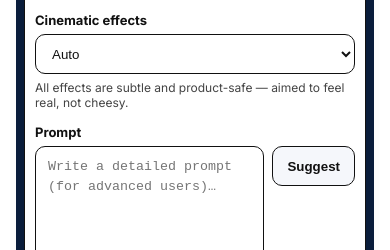
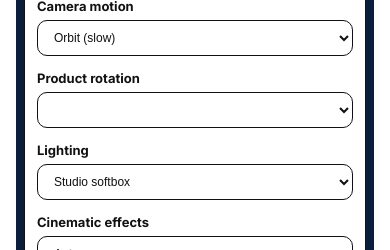
Before and after one commit to sellova-team/Sellova, a Next.js app: page /generate-video in a window 390 px wide. Shown: the part 782-1032 px from the top of the page. Built offline with nearby package versions, Linux system fonts and the light colour scheme.

Commit message:
update plans page and mobile fixes

```diff
--- a/app/generate-video/page.tsx
+++ b/app/generate-video/page.tsx
@@ -61,7 +61,7 @@ export default function GenerateVideoPage() {
     a.remove();
   };
 
-  // محاسبهٔ کردیت‌ها (نسخهٔ درست‌شده)
+  // محاسبهٔ کردیت‌ها
   const creditCost = React.useMemo(() => {
     const isAmazon = platform === "amazon";
     if (isAmazon) {
@@ -233,7 +233,7 @@ export default function GenerateVideoPage() {
             </div>
           </div>
 
-          {/* Motion / rotation / lights / effects */}
+          {/* Camera motion */}
           <div className="field">
             <label className="label">
               {messages.generateVideo.cameraLabel}
@@ -250,10 +250,43 @@ export default function GenerateVideoPage() {
             </select>
           </div>
 
-          {/* (بخش‌های نور/افکت و ... مثل قبل شما) */}
-          {/* ... */}
-          {/* فقط ادامه‌ی همان کدی که فرستادی: */}
-          {/* -------------------- Effects -------------------- */}
+          {/* Rotation */}
+          <div className="field">
+            <label className="label">
+              {messages.generateVideo.rotationLabel}
+            </label>
+            <select
+              className="select"
+              value={rotation}
+              onChange={(e) => setRotation(e.target.value as RotationOpt)}
+            >
+              <option value="none">{messages.generateVideo.rotationNone}</option>
+              <option value="slow">{messages.generateVideo.rotationSlow}</option>
+              <option value="medium">
+                {messages.generateVideo.rotationMedium}
+              </option>
+            </select>
+          </div>
+
+          {/* Lighting */}
+          <div className="field">
+            <label className="label">
+              {messages.generateVideo.lightingLabel}
+            </label>
+            <select
+              className="select"
+              value={lighting}
+              onChange={(e) => setLighting(e.target.value as LightOpt)}
+            >
+              <option value="studio-softbox">Studio softbox</option>
+              <option value="three-point">Three-point</option>
+              <option value="warm-sunset">Warm sunset</option>
+              <option value="cool-studio">Cool studio</option>
+              <option value="dramatic-spot">Dramatic spot</option>
+            </select>
+          </div>
+
+          {/* Effects */}
           <div className="field">
             <label className="label">
               {messages.generateVideo.effectsLabel}
@@ -351,7 +384,6 @@ export default function GenerateVideoPage() {
             {messages.generateVideo.previewCaption}
           </p>
 
-          {/* ✅ دکمه دانلود (هیچ استایل جدیدی اضافه نشده، از کلاس‌های موجود استفاده شده) */}
           <div className="genRow">
             <button
               type="button"
@@ -378,12 +410,14 @@ export default function GenerateVideoPage() {
           font-family: Inter, "Segoe UI", system-ui, -apple-system, Roboto,
             Arial, sans-serif;
         }
+
         .hdr {
           margin-top: 6px;
           margin-bottom: 6px;
           display: flex;
           justify-content: center;
         }
+
         .logo {
           display: block;
           width: auto;
@@ -391,6 +425,7 @@ export default function GenerateVideoPage() {
           image-rendering: -webkit-optimize-contrast;
           filter: drop-shadow(0 1px 0.5px rgba(0, 0, 0, 0.35));
         }
+
         .title {
           color: #fff;
           text-align: center;
@@ -401,15 +436,17 @@ export default function GenerateVideoPage() {
           position: relative;
           z-index: 2;
         }
+
         .grid {
           width: 100%;
           max-width: 1160px;
           display: grid;
           grid-template-columns: 1fr;
           gap: 20px;
-          margin-top: 0;
+          margin-top: 8px;
           transform: translateY(-10px);
         }
+
         @media (min-width: 980px) {
           .grid {
             grid-template-columns: 1fr 1fr;
@@ -417,6 +454,7 @@ export default function GenerateVideoPage() {
             transform: translateY(-95px);
           }
         }
+
         .card {
           background: #fff;
           border: 1px solid #111;
@@ -425,9 +463,11 @@ export default function GenerateVideoPage() {
           box-shadow: 0 1px 0 rgba(0, 0, 0, 0.06),
             0 6px 18px rgba(0, 0, 0, 0.06);
         }
+
         .uploadWrap {
           padding: 6px 2px 8px;
         }
+
         .uploadBox {
           border: 2px dashed #222;
           border-radius: 12px;
@@ -435,6 +475,7 @@ export default function GenerateVideoPage() {
           text-align: center;
           background: #fafcff;
         }
+
         .uploadIcon {
           width: 34px;
           height: 34px;
@@ -447,11 +488,13 @@ export default function GenerateVideoPage() {
           font-size: 18px;
           border: 1px solid #bcd6ff;
         }
+
         .uploadTitle {
           font-weight: 700;
           color: #0b1e3d;
           margin-bottom: 6px;
         }
+
         .actionsRow {
           display: flex;
           align-items: center;
@@ -464,6 +507,7 @@ export default function GenerateVideoPage() {
         .field {
           margin-top: 14px;
         }
+
         .label {
           display: block;
           font-size: 13px;
@@ -471,6 +515,7 @@ export default function GenerateVideoPage() {
           margin-bottom: 6px;
           font-weight: 700;
         }
+
         .hint {
           margin-top: 6px;
           font-size: 12px;
@@ -487,6 +532,7 @@ export default function GenerateVideoPage() {
           padding: 0 12px;
           outline: none;
         }
+
         .select:focus {
           box-shadow: 0 0 0 3px rgba(22, 119, 255, 0.15);
           border-color: #0b57d0;
@@ -496,6 +542,7 @@ export default function GenerateVideoPage() {
           display: inline-flex;
           gap: 8px;
         }
+
         .segItem {
           border: 1px solid #111;
           border-radius: 999px;
@@ -510,6 +557,7 @@ export default function GenerateVideoPage() {
           align-items: center;
           gap: 8px;
         }
+
         .segItem input {
           appearance: none;
           width: 12px;
@@ -517,9 +565,11 @@ export default function GenerateVideoPage() {
           border: 2px solid #0b57d0;
           border-radius: 50%;
         }
+
         .segItem input:checked {
           background: #0b57d0;
         }
+
         .segItem:hover {
           background: #f7faff;
         }
@@ -530,6 +580,7 @@ export default function GenerateVideoPage() {
           gap: 8px;
           align-items: start;
         }
+
         .textarea {
           min-height: 92px;
           resize: vertical;
@@ -541,6 +592,7 @@ export default function GenerateVideoPage() {
           outline: none;
           line-height: 1.5;
         }
+
         .textarea:focus {
           box-shadow: 0 0 0 3px rgba(22, 119, 255, 0.15);
           border-color: #0b57d0;
@@ -554,34 +606,42 @@ export default function GenerateVideoPage() {
           cursor: pointer;
           transition: transform 0.05s ease, box-shadow 0.15s ease;
         }
+
         .btn:active {
           transform: translateY(1px);
         }
+
         .btnGhost {
           background: #fff;
           color: #0b57d0;
           border: 1px solid #0b57d0;
         }
+
         .btnGhost:hover {
           background: #f0f6ff;
         }
+
         .btnLight {
           background: #f5f7fb;
           color: #111;
           border: 1px solid #111;
         }
+
         .btnLight:hover {
           background: #eef2f8;
         }
+
         .btnPrimary {
           background: #1483ff;
           color: #fff;
           border: 1px solid #0b57d0;
           box-shadow: 0 6px 18px rgba(20, 131, 255, 0.25);
         }
+
         .btnPrimary:hover {
           background: #0f74e6;
         }
+
         .btnBlock {
           width: 100%;
         }
@@ -595,9 +655,11 @@ export default function GenerateVideoPage() {
           color: #111;
           font-size: 13px;
         }
+
         .muted {
           color: #333;
         }
+
         .genRow {
           margin-top: 10px;
         }
@@ -612,6 +674,7 @@ export default function GenerateVideoPage() {
           padding: 16px;
           box-shadow: 0 14px 40px rgba(0, 0, 0, 0.18);
         }
+
         .previewFrame {
           border: 1px solid #111;
           border-radius: 12px;
@@ -621,6 +684,7 @@ export default function GenerateVideoPage() {
           place-items: center;
           min-height: 420px;
         }
+
         .previewImg {
           width: min(360px, 46vw);
           height: auto;
@@ -629,6 +693,7 @@ export default function GenerateVideoPage() {
           background: #111;
           display: block;
         }
+
         .previewCaption {
           color: #ffffff;
           font-size: 13px;
@@ -636,9 +701,6 @@ export default function GenerateVideoPage() {
           margin-top: 4px;
         }
 
-        .grid {
-          margin-top: 8px;
-        }
         .visuallyHidden {
           position: absolute !important;
           clip: rect(1px, 1px, 1px, 1px);
@@ -658,49 +720,73 @@ export default function GenerateVideoPage() {
         .pg[dir="rtl"] .hint {
           text-align: right;
         }
+
         .pg[dir="rtl"] .actionsRow {
           flex-direction: row-reverse;
         }
+
         .pg[dir="rtl"] .promptRow {
           direction: rtl;
           grid-template-columns: 1fr auto;
         }
+
+        /* ===== فقط موبایل (زیر 640px) — لوگو کوچیک و همه‌چیز بالا ===== */
         @media (max-width: 640px) {
-      /* کل صفحه کمی بالاتر */
           .pg {
-        padding: 4px 8px 20px !important;
+            padding: 8px 8px 20px;
           }
 
-      /* هدر و لوگو */
           .hdr {
-        margin-top: 0 !important; /* لوگو می‌چسبه به بالای صفحه */
-        margin-bottom: 4px !important;
-        display: flex;
-        justify-content: center;
+            margin-top: 0;
+            margin-bottom: 4px;
           }
 
           .logo {
-        width: 30px !important; /* 👈 این دقیقا سایز لوگو است */
+            width: 70px !important; /* 👈 حدودا ۶–۷ برابر کوچیک‌تر از دسکتاپ */
             height: auto !important;
           }
 
-      /* تیتر */
           .title {
-        font-size: 20px !important; /* سایز تیتر */
-        margin-top: 2px !important; /* فاصله از لوگو */
-        margin-bottom: 10px !important; /* فاصله تا فرم */
+            font-size: 22px;
+            margin: 6px 0 12px; /* نزدیک لوگو و بیرون از کارت */
           }
 
-      /* فرم‌ها و کارت‌ها بالاتر */
           .grid {
-        margin-top: -40px !important; /* هرچه منفی‌تر، بالاتر */
-        gap: 12px !important;
+            margin-top: 0;
+            transform: translateY(0); /* کارت‌ها زیر تایتل شروع می‌شوند */
+            gap: 12px;
           }
 
           .card {
-        margin-top: 0 !important;
-        padding: 10px !important;
-        border-radius: 10px !important;
+            padding: 12px;
+            border-radius: 12px;
+          }
+
+          .previewFrame {
+            min-height: 260px;
+            padding: 8px;
+          }
+
+          .previewImg {
+            max-width: 260px;
+            width: 100%;
+          }
+
+          .metaRow {
+            flex-direction: column;
+            align-items: flex-start;
+            gap: 4px;
+            font-size: 12px;
+          }
+
+          .btn {
+            height: 36px;
+            font-size: 12px;
+          }
+
+          .select {
+            height: 36px;
+            font-size: 12px;
           }
         }
       `}</style>
```
Lines whose indentation alone changed are shown as unchanged.
